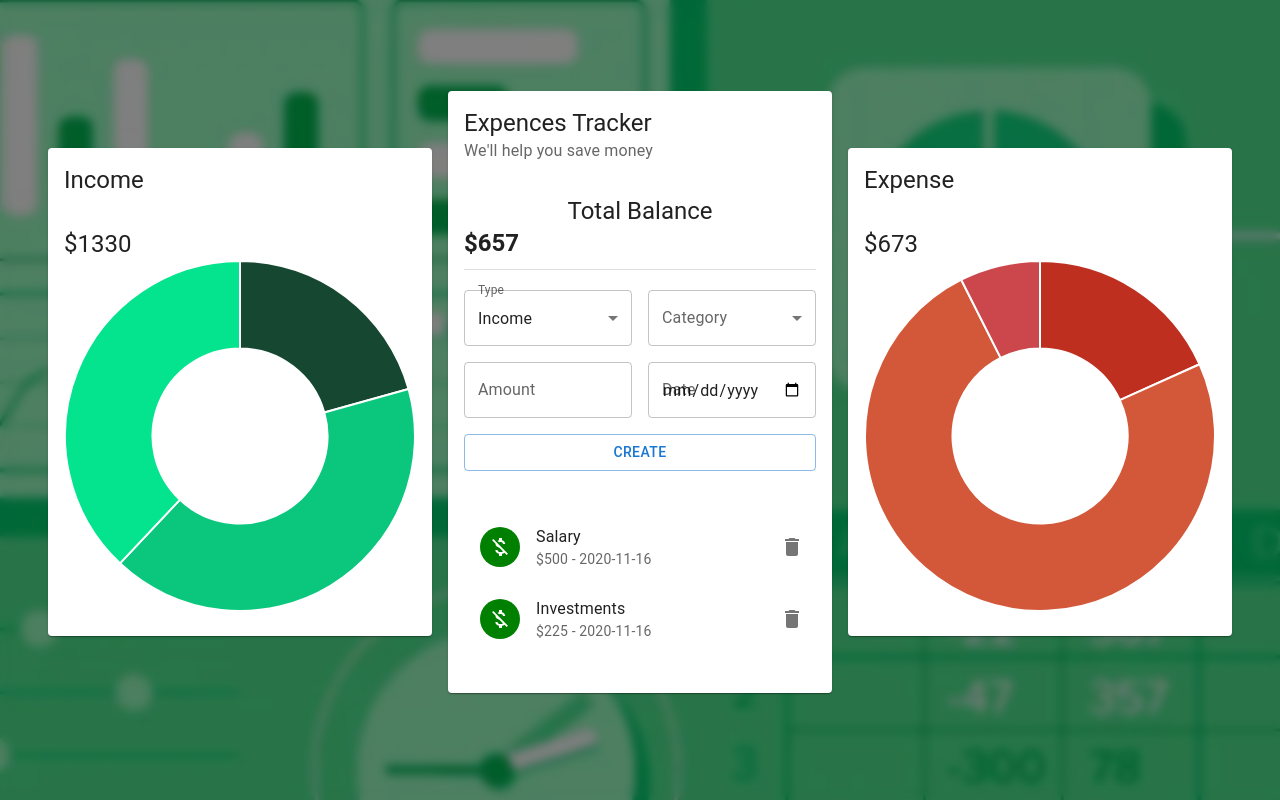
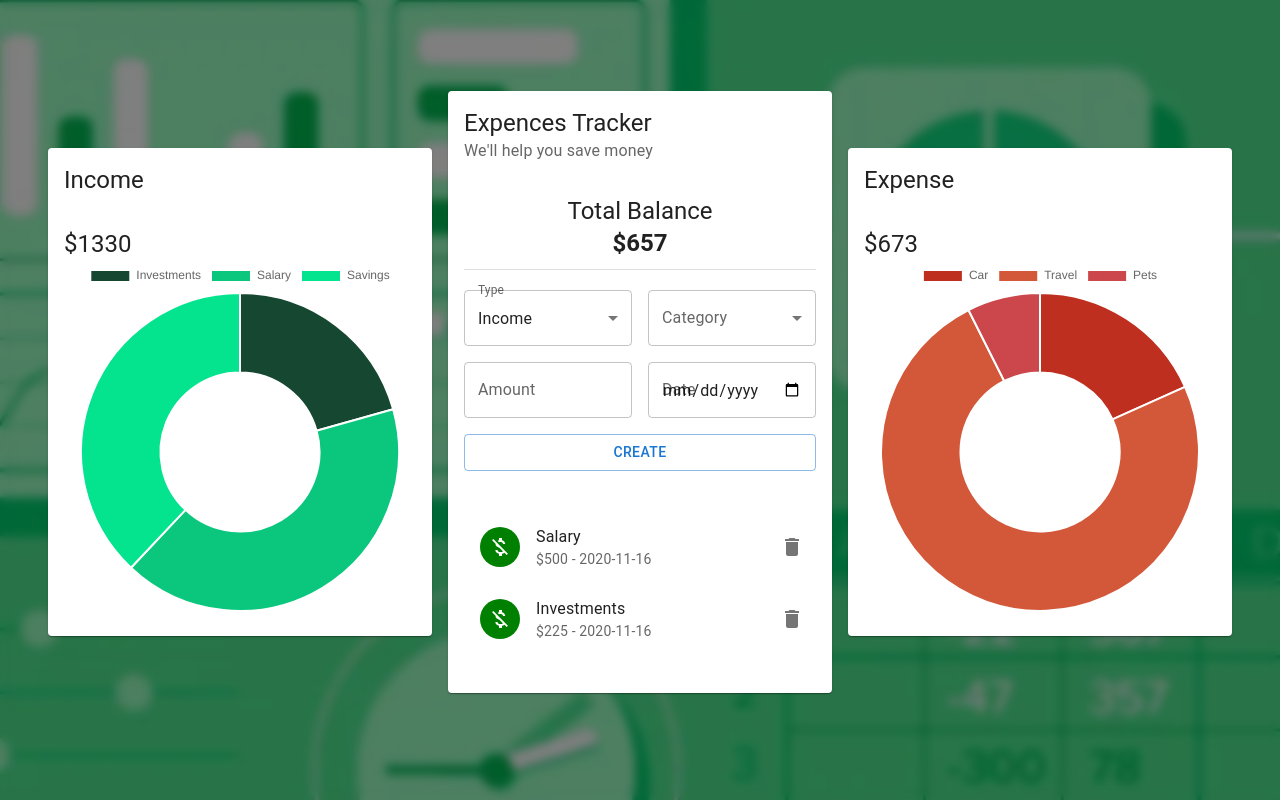
Before and after one commit to kolusnk/wydatki_app, a React (Vite) app: page / in a window 1280 px wide. Built offline with nearby package versions, Linux system fonts and the light colour scheme.

Commit message:
chart labels and tooltips

```diff
--- a/src/components/Details/Details.jsx
+++ b/src/components/Details/Details.jsx
@@ -1,10 +1,10 @@
 import React from "react";
 import { CardHeader, CardContent, Typography } from "@mui/material";
 import { Doughnut } from "react-chartjs-2";
-import { Chart, ArcElement } from "chart.js";
+import { Chart as ChartJS, ArcElement, Tooltip, Legend } from "chart.js";
 import useTransactions from "../../useTransactions";
 import { StyledCard } from "../styled/Card.styled";
-Chart.register(ArcElement);
+ChartJS.register(ArcElement, Tooltip, Legend);
 
 const Details = ({ title }) => {
   const { total, chartData } = useTransactions(title);
--- a/src/components/Main/Main.jsx
+++ b/src/components/Main/Main.jsx
@@ -13,7 +13,7 @@ function Main() {
         <Typography align='center' variant='h5'>
           Total Balance
         </Typography>
-        <Typography variant='h5' sx={{ fontWeight: "700" }}>
+        <Typography align='center' variant='h5' sx={{ fontWeight: "700" }}>
           ${balance}
         </Typography>
         <Divider sx={{ margin: "10px 0 20px" }} />
```
